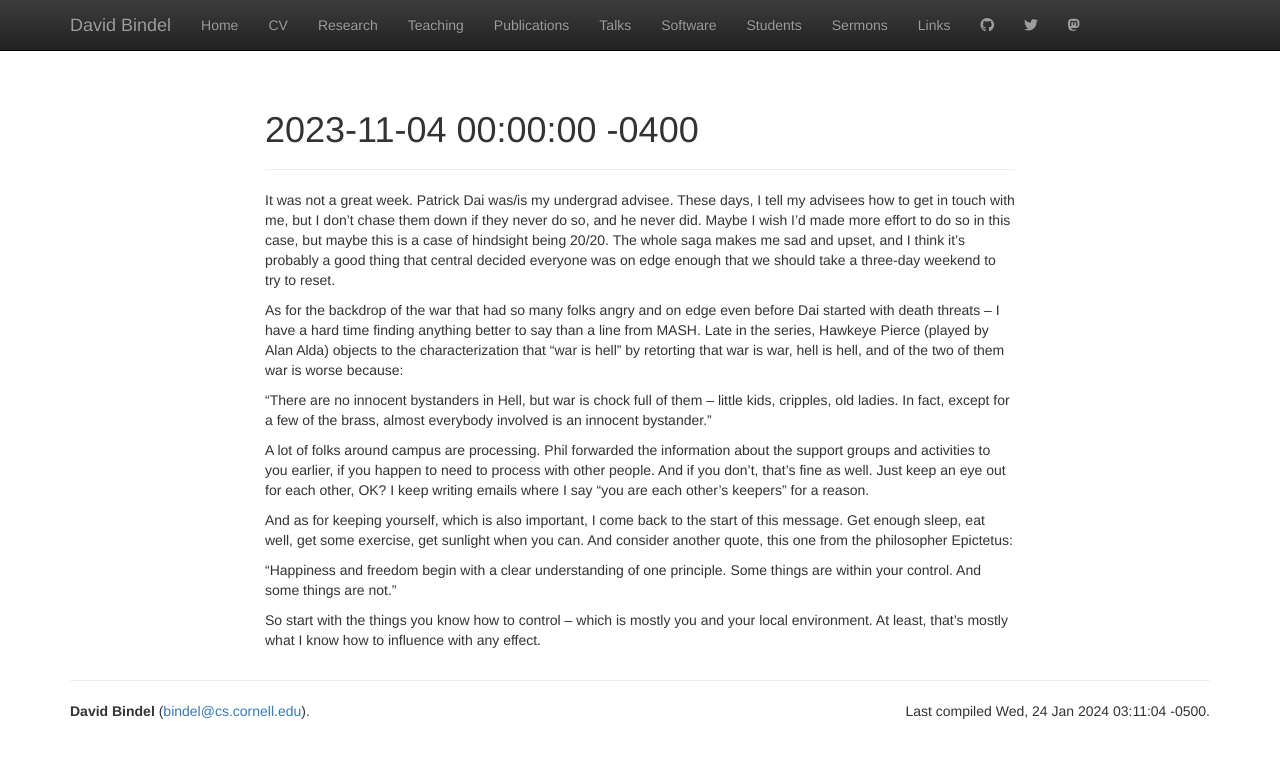
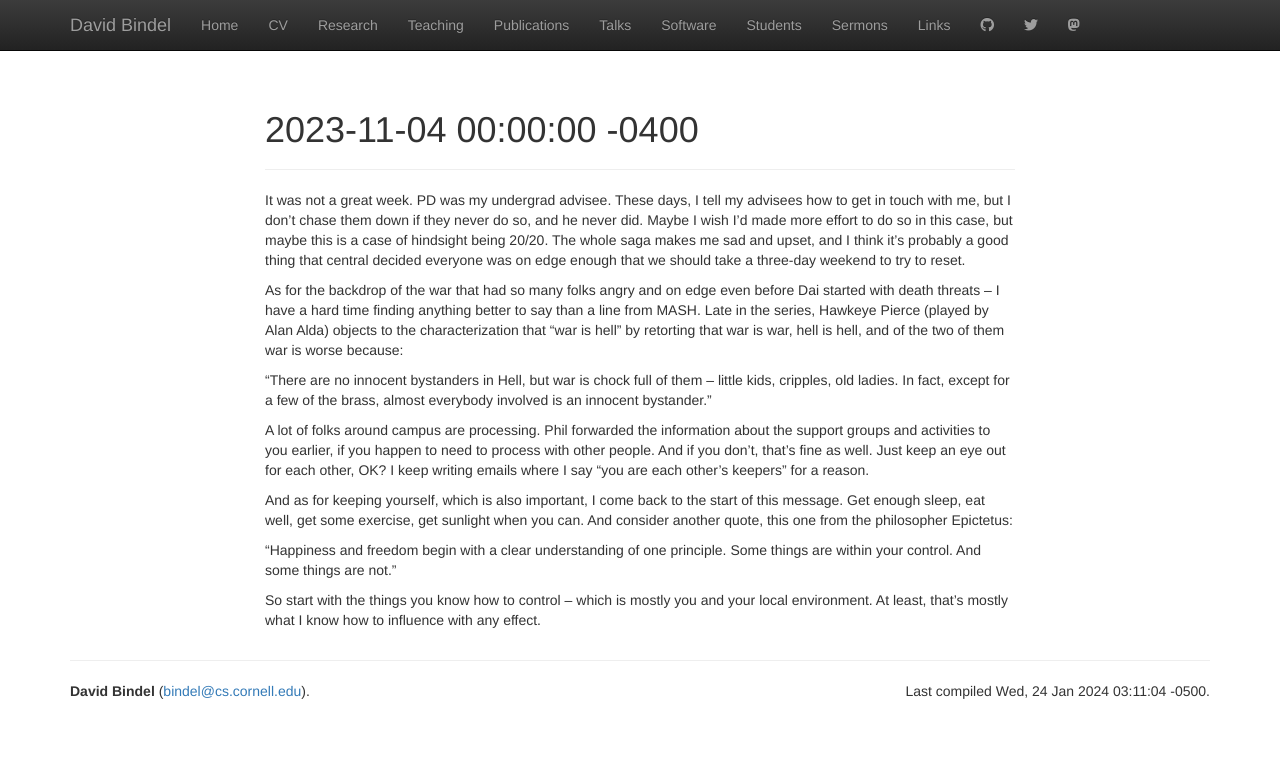
Before and after one commit to dbindel/cornell_web, a Jekyll site: the page built from _sermons/2023-11-04.md, in a window 1280 px wide. Shown: the top 758 px of the page. Built offline with Jekyll 4.4.1, drawn with Linux system fonts in a browser that asks for light colours; nearby versions of some CDN libraries.

Commit message:
Name blind.

```diff
--- a/_sermons/2023-11-04.md
+++ b/_sermons/2023-11-04.md
@@ -2,7 +2,7 @@
 date: 2023-11-04
 ---
 
-It was not a great week.  Patrick Dai was/is my undergrad advisee.  These days, I tell my advisees how to get in touch with me, but I don’t chase them down if they never do so, and he never did.  Maybe I wish I’d made more effort to do so in this case, but maybe this is a case of hindsight being 20/20.  The whole saga makes me sad and upset, and I think it’s probably a good thing that central decided everyone was on edge enough that we should take a three-day weekend to try to reset.
+It was not a great week.  PD was my undergrad advisee.  These days, I tell my advisees how to get in touch with me, but I don’t chase them down if they never do so, and he never did.  Maybe I wish I’d made more effort to do so in this case, but maybe this is a case of hindsight being 20/20.  The whole saga makes me sad and upset, and I think it’s probably a good thing that central decided everyone was on edge enough that we should take a three-day weekend to try to reset.
 
 As for the backdrop of the war that had so many folks angry and on edge even before Dai started with death threats – I have a hard time finding anything better to say than a line from MASH.  Late in the series, Hawkeye Pierce (played by Alan Alda) objects to the characterization that “war is hell” by retorting that war is war, hell is hell, and of the two of them war is worse because:
 
```
